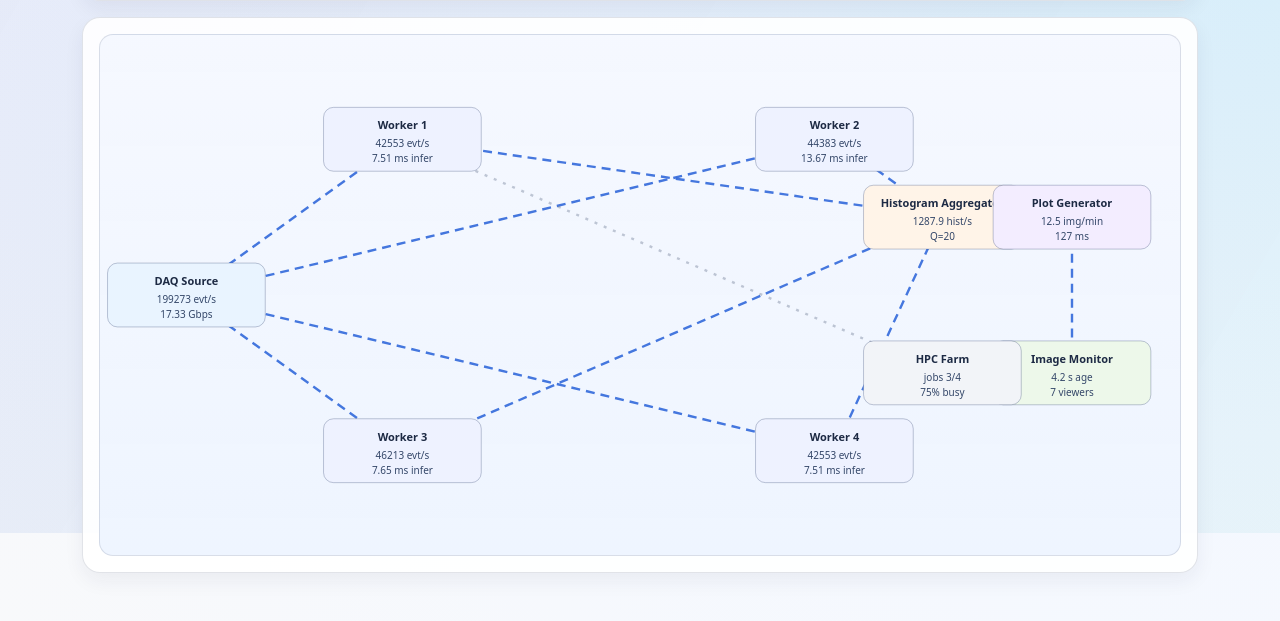
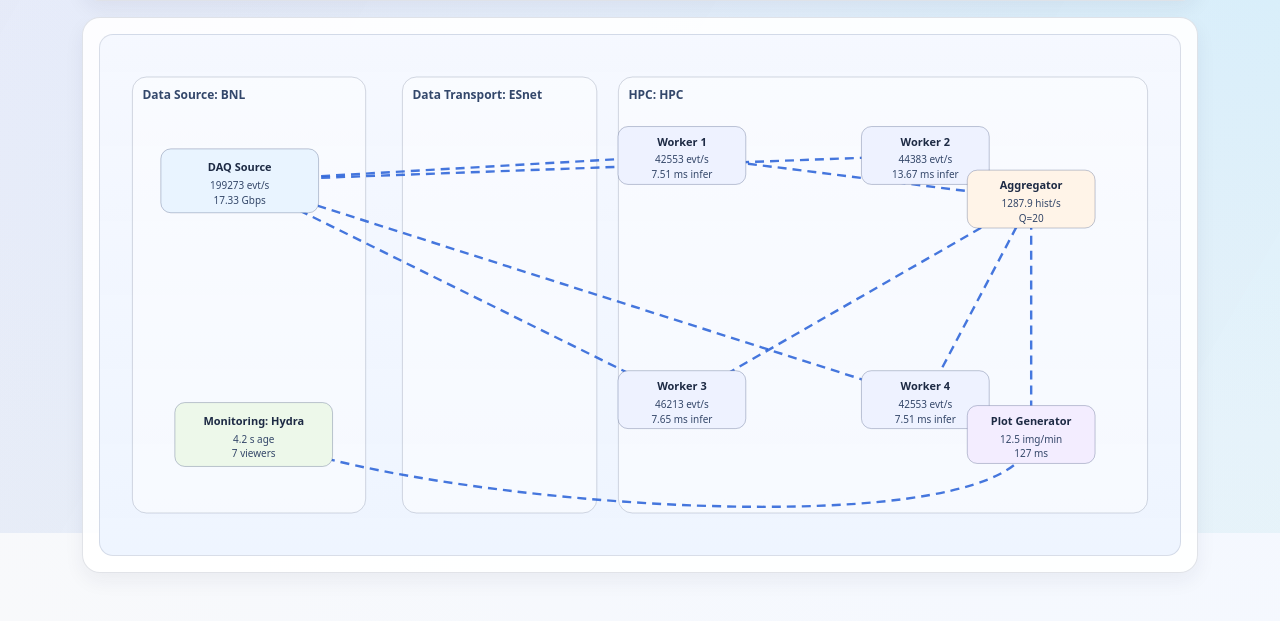
Before and after one commit to atif4461/AmSC_SUF_IP, a Flask app: template SUF_D2/D2.1/templates/workflow_status.html in a window 1280 px wide. Shown: the part 267-888 px from the top of the page. Run offline with Flask 3, Linux system fonts and the light colour scheme; the template is opened without the code that fills it, so the values that code supplies are empty; some libraries are stand-ins or nearby versions.

Commit message:
Add facility boundaries to workflow status.

```diff
--- a/SUF_D2/D2.1/app.py
+++ b/SUF_D2/D2.1/app.py
@@ -188,13 +188,11 @@ def _build_workflow_topology(config: dict) -> dict:
     dt = config.get("dataTransport", {}) if isinstance(config.get("dataTransport"), dict) else {}
     hpc = config.get("hpcCompute", {}) if isinstance(config.get("hpcCompute"), dict) else {}
 
-    worker_count = max(1, min(16, _safe_int(hpc.get("numJobs", 4), 4)))
+    worker_count = max(1, _safe_int(hpc.get("numJobs", 4), 4))
     transport_type = str(dt.get("type", "")).strip().lower()
     ejfat_enabled = transport_type == "ejfat"
 
     source_name = "File Source" if str(ds.get("mode", "")).strip() == "files" else "DAQ Source"
-    location = str(hpc.get("location", "HPC Farm")).strip() or "HPC Farm"
-
     components = [
         {"id": "source", "label": source_name, "group": "source"},
     ]
@@ -207,10 +205,9 @@ def _build_workflow_topology(config: dict) -> dict:
 
     components.extend(
         [
-            {"id": "aggregator", "label": "Histogram Aggregator", "group": "aggregate"},
+            {"id": "aggregator", "label": "Aggregator", "group": "aggregate"},
             {"id": "plotter", "label": "Plot Generator", "group": "plot"},
-            {"id": "viewer", "label": "Image Monitor", "group": "monitor"},
-            {"id": "hpc", "label": location, "group": "hpc"},
+            {"id": "viewer", "label": "Monitoring: Hydra", "group": "monitor"},
         ]
     )
 
@@ -226,7 +223,6 @@ def _build_workflow_topology(config: dict) -> dict:
         [
             {"source": "aggregator", "target": "plotter"},
             {"source": "plotter", "target": "viewer"},
-            {"source": "hpc", "target": "worker-1", "meta": "contains"},
         ]
     )
 
@@ -268,11 +264,6 @@ def _build_workflow_snapshot(config: dict) -> dict:
         "viewer": {
             "latestImageAgeSec": round(latest_image_age, 1),
             "viewers": int(2 + 4 * (math.sin(now / 11.0) + 1.0)),
-        },
-        "hpc": {
-            "runningJobs": running_jobs,
-            "totalWorkers": worker_count,
-            "busyPct": round((running_jobs / max(worker_count, 1)) * 100.0, 1),
         },
     }
 
--- a/SUF_D2/D2.1/static/styles.css
+++ b/SUF_D2/D2.1/static/styles.css
@@ -175,6 +175,18 @@ body {
   display: block;
 }
 
+.facility-box {
+  fill: rgba(255, 255, 255, 0.45);
+  stroke: rgba(46, 62, 99, 0.2);
+  stroke-width: 1px;
+}
+
+.facility-label {
+  font-size: 12px;
+  font-weight: 700;
+  fill: #33476b;
+}
+
 .flow-link {
   stroke: #2660d8;
   stroke-width: 2.4px;
--- a/SUF_D2/D2.1/static/workflow_status.js
+++ b/SUF_D2/D2.1/static/workflow_status.js
@@ -12,10 +12,12 @@
   }
 
   const svg = d3.select(canvas).append("svg").attr("class", "workflow-monitor-svg");
+  const facilityLayer = svg.append("g").attr("class", "facility-layer");
   const linkLayer = svg.append("g").attr("class", "link-layer");
   const nodeLayer = svg.append("g").attr("class", "node-layer");
 
   let currentSnapshot = bootstrap.snapshot || null;
+  let currentConfig = bootstrap.config || {};
   let ws = null;
   let pollTimer = null;
 
@@ -46,21 +48,38 @@
     const workerNodes = components.filter((c) => c.group === "worker");
 
     const map = new Map();
-    const centerY = height * 0.5;
+    const centerY = height * 0.46;
+
+    const sourceRegion = { x: width * 0.03, y: height * 0.08, w: width * 0.216, h: height * 0.84, label: "Data Source: BNL" };
+    const transportRegion = {
+      x: width * 0.28,
+      y: height * 0.08,
+      w: width * 0.18,
+      h: height * 0.84,
+      label: "Data Transport: ESnet",
+    };
+    const hpcLocation = String(currentConfig?.hpcCompute?.location || "HPC").trim() || "HPC";
+    const hpcRegion = {
+      x: width * 0.48,
+      y: height * 0.08,
+      w: width * 0.49,
+      h: height * 0.84,
+      label: `HPC: ${hpcLocation}`,
+    };
 
     const source = components.find((c) => c.id === "source");
-    if (source) map.set(source.id, { ...source, x: width * 0.08, y: centerY });
+    if (source) map.set(source.id, { ...source, x: sourceRegion.x + sourceRegion.w * 0.46, y: height * 0.28 });
 
     const ejfat = components.find((c) => c.id === "ejfat");
-    if (ejfat) map.set(ejfat.id, { ...ejfat, x: width * 0.24, y: centerY });
+    if (ejfat) map.set(ejfat.id, { ...ejfat, x: transportRegion.x + transportRegion.w * 0.5, y: centerY });
 
-    const workerStartX = ejfat ? width * 0.42 : width * 0.28;
-    const workerEndX = width * 0.68;
+    const workerStartX = hpcRegion.x + hpcRegion.w * 0.12;
+    const workerEndX = hpcRegion.x + hpcRegion.w * 0.58;
     const workerCols = Math.max(2, Math.min(4, Math.ceil(Math.sqrt(workerNodes.length))));
     const workerRows = Math.max(1, Math.ceil(workerNodes.length / workerCols));
     const xGap = workerCols > 1 ? (workerEndX - workerStartX) / (workerCols - 1) : 0;
-    const yStart = height * 0.2;
-    const yEnd = height * 0.8;
+    const yStart = hpcRegion.y + hpcRegion.h * 0.18;
+    const yEnd = hpcRegion.y + hpcRegion.h * 0.74;
     const yGap = workerRows > 1 ? (yEnd - yStart) / (workerRows - 1) : 0;
 
     workerNodes.forEach((node, i) => {
@@ -74,18 +93,16 @@
     });
 
     const aggregator = components.find((c) => c.id === "aggregator");
-    if (aggregator) map.set(aggregator.id, { ...aggregator, x: width * 0.78, y: height * 0.35 });
+    if (aggregator) map.set(aggregator.id, { ...aggregator, x: hpcRegion.x + hpcRegion.w * 0.78, y: hpcRegion.y + hpcRegion.h * 0.28 });
 
     const plotter = components.find((c) => c.id === "plotter");
-    if (plotter) map.set(plotter.id, { ...plotter, x: width * 0.9, y: height * 0.35 });
+    if (plotter) map.set(plotter.id, { ...plotter, x: hpcRegion.x + hpcRegion.w * 0.78, y: hpcRegion.y + hpcRegion.h * 0.82 });
 
     const viewer = components.find((c) => c.id === "viewer");
-    if (viewer) map.set(viewer.id, { ...viewer, x: width * 0.9, y: height * 0.65 });
-
-    const hpc = components.find((c) => c.id === "hpc");
-    if (hpc) map.set(hpc.id, { ...hpc, x: width * 0.78, y: height * 0.65 });
+    if (viewer) map.set(viewer.id, { ...viewer, x: sourceRegion.x + sourceRegion.w * 0.52, y: sourceRegion.y + sourceRegion.h * 0.82 });
 
     return {
+      facilities: [sourceRegion, transportRegion, hpcRegion],
       nodes: [...map.values()],
       links: links
         .map((l) => {
@@ -106,8 +123,31 @@
     if (node.group === "aggregate") return [`${stats.histogramsPerSec || 0} hist/s`, `Q=${stats.queueDepth || 0}`];
     if (node.group === "plot") return [`${stats.imagesPerMin || 0} img/min`, `${stats.lastRenderMs || 0} ms`];
     if (node.group === "monitor") return [`${stats.latestImageAgeSec || 0} s age`, `${stats.viewers || 0} viewers`];
-    if (node.group === "hpc") return [`jobs ${stats.runningJobs || 0}/${stats.totalWorkers || 0}`, `${stats.busyPct || 0}% busy`];
     return ["--"];
+  };
+
+  const nodeBoxSize = (node) => {
+    if (node.group === "worker" || node.group === "aggregate" || node.group === "plot") {
+      return { width: 128, height: 58 };
+    }
+    return { width: 158, height: 64 };
+  };
+
+  const linkPath = (link) => {
+    const sx = link.sourceNode.x;
+    const sy = link.sourceNode.y;
+    const tx = link.targetNode.x;
+    const ty = link.targetNode.y;
+
+    if (link.source === "plotter" && link.target === "viewer") {
+      const c1x = sx;
+      const c1y = sy + 120;
+      const c2x = tx + 150;
+      const c2y = ty + 70;
+      return `M ${sx} ${sy} C ${c1x} ${c1y}, ${c2x} ${c2y}, ${tx} ${ty}`;
+    }
+
+    return `M ${sx} ${sy} L ${tx} ${ty}`;
   };
 
   const render = (snapshot) => {
@@ -118,23 +158,47 @@
 
     svg.attr("viewBox", `0 0 ${width} ${height}`).attr("width", "100%").attr("height", height);
 
-    const { nodes, links } = buildLayout(snapshot, width, height);
+    const { facilities, nodes, links } = buildLayout(snapshot, width, height);
     const stats = snapshot?.nodeStats || {};
+    const workerCount = Number(snapshot?.topology?.workerCount || 1);
+    const downstreamWidth = 2.4;
 
-    const linkSel = linkLayer.selectAll("line.flow-link").data(links, (d) => `${d.source}->${d.target}`);
+    const facilitySel = facilityLayer.selectAll("g.facility").data(facilities, (d) => d.label);
+    const facilityEnter = facilitySel.join(
+      (enter) => {
+        const g = enter.append("g").attr("class", "facility");
+        g.append("rect").attr("class", "facility-box").attr("rx", 14).attr("ry", 14);
+        g.append("text").attr("class", "facility-label");
+        return g;
+      },
+      (update) => update,
+      (exit) => exit.remove()
+    );
+
+    facilityEnter.select("rect").attr("x", (d) => d.x).attr("y", (d) => d.y).attr("width", (d) => d.w).attr("height", (d) => d.h);
+    facilityEnter
+      .select("text")
+      .attr("x", (d) => d.x + 10)
+      .attr("y", (d) => d.y + 22)
+      .text((d) => d.label);
+
+    const linkSel = linkLayer.selectAll("path.flow-link").data(links, (d) => `${d.source}->${d.target}`);
     linkSel
-      .join((enter) => enter.append("line").attr("class", "flow-link"), (update) => update, (exit) => exit.remove())
-      .attr("x1", (d) => d.sourceNode.x)
-      .attr("y1", (d) => d.sourceNode.y)
-      .attr("x2", (d) => d.targetNode.x)
-      .attr("y2", (d) => d.targetNode.y)
+      .join((enter) => enter.append("path").attr("class", "flow-link").attr("fill", "none"), (update) => update, (exit) => exit.remove())
+      .attr("d", (d) => linkPath(d))
+      .style("stroke-width", (d) => {
+        if (d.source === "source" && d.target === "ejfat") {
+          return downstreamWidth * (workerCount / 2);
+        }
+        return downstreamWidth;
+      })
       .classed("flow-link-meta", (d) => d.meta === "contains");
 
     const nodeSel = nodeLayer.selectAll("g.wf-node").data(nodes, (d) => d.id);
     const nodeEnter = nodeSel.join(
       (enter) => {
         const g = enter.append("g").attr("class", "wf-node");
-        g.append("rect").attr("rx", 10).attr("ry", 10).attr("width", 158).attr("height", 64).attr("x", -79).attr("y", -32);
+        g.append("rect").attr("rx", 10).attr("ry", 10);
         g.append("text").attr("class", "wf-node-title").attr("text-anchor", "middle").attr("y", -10);
         g.append("text").attr("class", "wf-node-metric").attr("text-anchor", "middle").attr("y", 8);
         g.append("text").attr("class", "wf-node-metric").attr("text-anchor", "middle").attr("y", 23);
@@ -145,7 +209,13 @@
     );
 
     nodeEnter.attr("transform", (d) => `translate(${d.x},${d.y})`);
-    nodeEnter.select("rect").attr("class", (d) => `wf-node-box wf-node-${d.group}`);
+    nodeEnter
+      .select("rect")
+      .attr("class", (d) => `wf-node-box wf-node-${d.group}`)
+      .attr("width", (d) => nodeBoxSize(d).width)
+      .attr("height", (d) => nodeBoxSize(d).height)
+      .attr("x", (d) => -nodeBoxSize(d).width / 2)
+      .attr("y", (d) => -nodeBoxSize(d).height / 2);
     nodeEnter.select("text.wf-node-title").text((d) => d.label);
 
     nodeEnter.selectAll("text.wf-node-metric").each(function (d, i) {
@@ -162,6 +232,9 @@
 
   const handleIncoming = (payload) => {
     if (!payload || !payload.snapshot) return;
+    if (payload.config) {
+      currentConfig = payload.config;
+    }
     render(payload.snapshot);
   };
 
```
